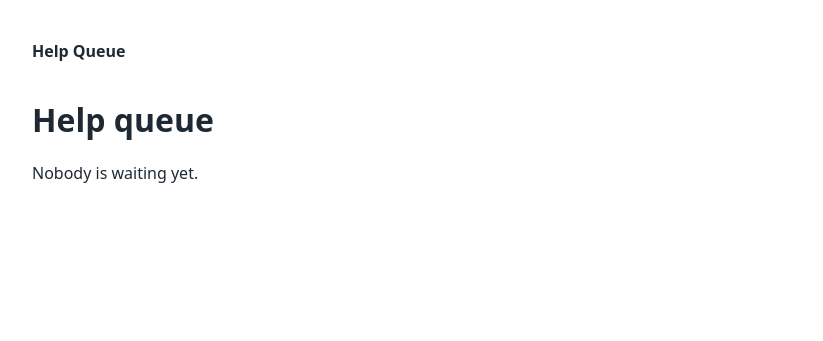
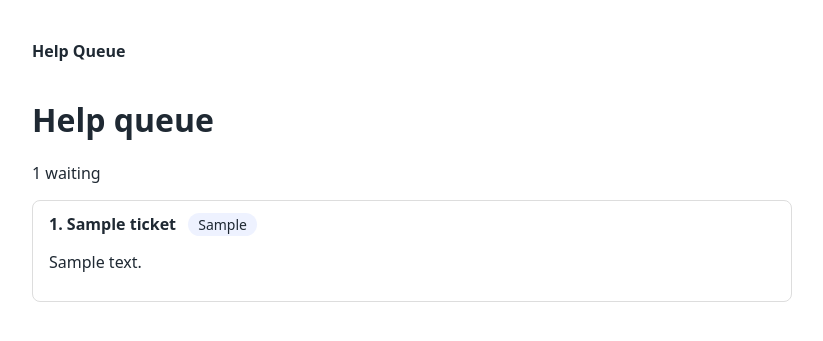
Before and after one commit to emnabannour/help-queue, a Laravel app: page /tickets in a window 1280 px wide. Shown: the top 341 px of the page, without its empty margins (228-1051 px from the left). Run offline with Laravel 12, Linux system fonts and the light colour scheme; tables that the repository leaves empty hold one stand-in row (values such as "Sample post").

Commit message:
TP1-CP8: tickets from the database

```diff
--- a/app/Http/Controllers/TicketController.php
+++ b/app/Http/Controllers/TicketController.php
@@ -2,12 +2,15 @@
 
 namespace App\Http\Controllers;
 
+use App\Models\Ticket;
 use Illuminate\Http\Request;
 
 class TicketController extends Controller
 {
     public function index()
     {
-        return view('tickets.index');
+        $tickets = Ticket::orderBy('created_at')->get();
+
+        return view('tickets.index', ['tickets' => $tickets]);
     }
 }
--- a/resources/views/tickets/index.blade.php
+++ b/resources/views/tickets/index.blade.php
@@ -1,6 +1,18 @@
 @extends('layouts.app')
+
 @section('title', 'Queue')
+
 @section('content')
-<h1>Help queue</h1>
-<p>Nobody is waiting yet.</p>
+    <h1>Help queue</h1>
+    <p>{{ $tickets->count() }} waiting</p>
+
+    @forelse ($tickets as $ticket)
+        <article class="ticket">
+            <strong>{{ $loop->iteration }}. {{ $ticket->name }}</strong>
+            <span class="topic">{{ $ticket->topic }}</span>
+            <p>{{ $ticket->description }}</p>
+        </article>
+    @empty
+        <p>Nobody is waiting.</p>
+    @endforelse
 @endsection
```
